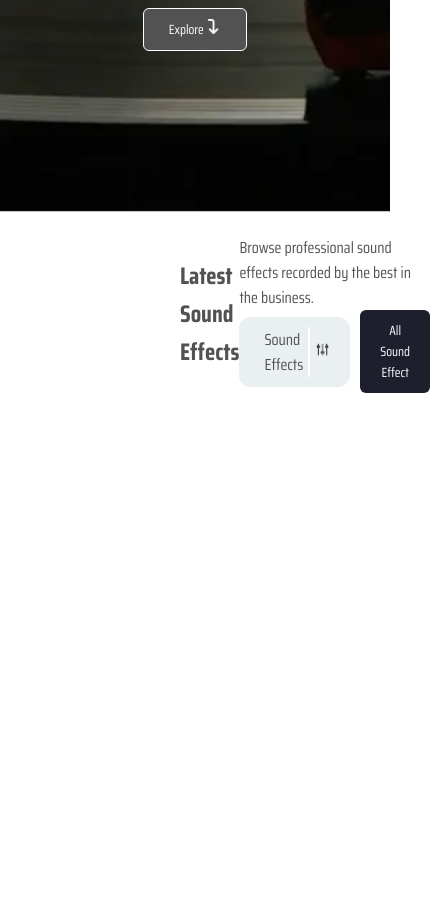
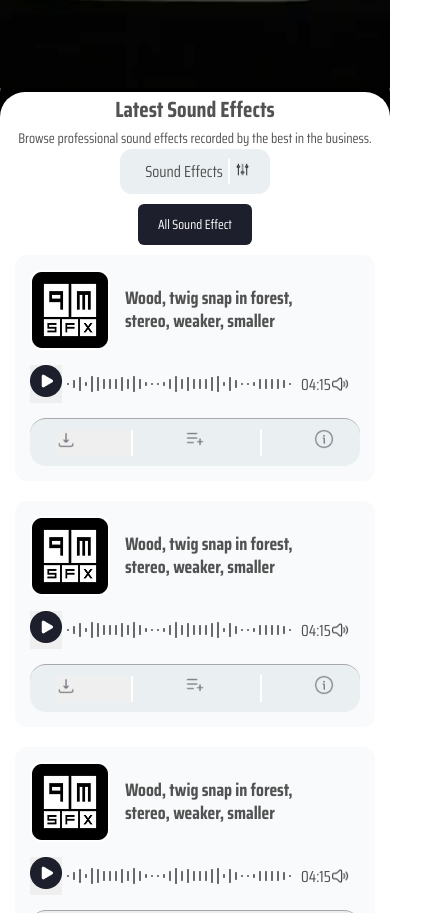
Before and after one commit to mushfiq0000/profunk-audio, a plain HTML site: page index.html in a window 390 px wide. Shown: the part 752-1665 px from the top of the page, 430 px wide, since content can reach past the window. Before the commit the page ends 1165 px from the top, so only its background shows below. Drawn offline with Linux system fonts and the light colour scheme.

Commit message:
make letest section and popular section

```diff
--- a/assect/js/script.js
+++ b/assect/js/script.js
@@ -0,0 +1,55 @@
+const container = document.getElementById("cardContainer")
+
+
+const cardTemplate = `
+     <div class="card-b">
+          <div class="card-sound">
+              <div class="card-header">
+                <img
+                  src="/assect/image/card-logo.png"
+                  class="card-logo"
+                  alt=""
+                />
+                <p class="card-p">
+                  Wood, twig snap in forest, <br />
+                  stereo, weaker, smaller
+                </p>
+              </div>
+
+              <div class="player-controls">
+                <button class="d-btn "> <img src="./assect/image/play-btn.png" alt=""></button>
+
+                <div class="audio-container">
+                  <img class="duration" class="frame" src="/assect/image/Frame 2147228474.png" alt="">
+                  <p>04:15</p>
+                  <img class="volume" src="/assect/image/volume-high.png" alt="">
+                </div>
+
+
+              </div>
+
+
+            <div class="action-btn">
+              <button class="ac-btn d-btn">
+                <img src="/assect/image/download-04.png" alt="" />
+              </button>
+
+              <div class="ac-btn">
+                <img src="/assect/image/list.png" class="icon" alt="" />
+              </div>
+
+
+              <div class="">
+                <img src="/assect/image/information-circle.png" class="icon" alt="" />
+              </div>
+
+
+            </div>
+          </div>
+        </div>
+`
+
+
+for (let i = 0; i < 12; i++){
+    container.innerHTML += cardTemplate;
+}
--- a/assect/style/style.css
+++ b/assect/style/style.css
@@ -12,13 +12,14 @@
 .navbar {
     width: 100%;
     padding: 20px 180px;
-    background-color: white;
+    background-color: rgb(234,239,242);
     display: flex;
     justify-content: space-between;
     align-items: center;
     border-bottom-left-radius: 25px;
     border-bottom-right-radius: 25px;
-    box-shadow: 0px 50px 20px rgb(0, 0, 0, 1);
+    position: fixed;
+    z-index: 50;
 }
 
 .logo img {
@@ -106,12 +107,16 @@
 
 
 /* latest section  */
+
+
 .latest-head{
     display: flex;
     justify-content: space-between;
     align-items: center;
     padding: 20px 180px;
-
+    border-top-left-radius: 25px;
+    border-top-right-radius: 25px;
+    box-shadow: 0px -25px 0px rgba(0, 0, 0, 9);
 }
 
 .latest-head P, div {
@@ -142,6 +147,149 @@
 
 }
 
+/* card */
+
+.card-b {
+    display: flex;
+    justify-content: center;
+    align-items: center;
+}
+
+.card-sound {
+    width: 360px;
+    background: white;
+    border-radius: 12px;
+    padding: 15px;
+    background: rgb(248,250,251);
+    box-sizing: border-box;
+}
+
+.card-header {
+    display: flex;
+    align-items: center;
+    gap: 15px;
+    margin-bottom: 15px;
+}
+
+.card-header img.logo {
+    width: 50px;
+    height: 50px;
+    margin-right: 15px;
+}
+
+.card-p {
+    font-size: 20px;
+    font-weight: 700;
+    line-height: 1.3;
+}
+
+.player-controls {
+    display: flex;
+    align-items: center;
+    margin-bottom: 15px;
+    gap: 5px;
+}
+
+.player-controls .player-btn {
+    width: 30px;
+    height: 30px;
+    border: none;
+    background-image: url('/assect/image/play-btn.png');
+    background-size: contain;
+    cursor: pointer;
+    margin-left: 20px;
+}
+
+.player-controls .audio-container {
+    flex: 1;
+    display: flex;
+    align-items: center;
+}
+
+.audio-container .duration {
+    font-size: 14px;
+    color: dimgray;
+    margin-right: 10px;
+}
+
+.player-controls img.volume{
+    width: 20px;
+    height: 20px;
+}
+
+.action-btn {
+    display: flex;
+    justify-content: space-around;
+    align-items: center;
+    border-top: 1px solid darkgray;
+    background: rgb(234,239,242);
+    padding: 10px 0px;
+    border-radius: 16px;
+}
+
+.action-btn img {
+    width: 20px;
+    height: 20px;
+
+}
+.d-btn{
+    border: none;
+}
+
+.ac-btn {
+    border-right: 2px solid white;
+    padding-right: 55px;
+}
+
+
+#cardContainer {
+    display: grid;
+    grid-template-columns: repeat(3, 1fr);
+    gap: 20px;
+    padding: 10px 70px;
+    margin-bottom: 120px;
+}
+
+/* Popular section */
+
+.p-header{
+    display: flex;
+    justify-content: space-between;
+    align-items: center;
+    padding: 20px 180px;
+    border-top-left-radius: 25px;
+    border-top-right-radius: 25px;
+}
+
+.popular-bg{
+    background: rgb(248,242,234);
+    border-radius: 35px;
+    padding: 30px 50px;
+
+}
+
+
+.image-grid {
+    display: grid;
+    grid-template-columns: repeat(4, 1fr);
+    gap: 20px;
+    width: 70%;
+    margin: 40px auto;
+}
+
+.image-grid img {
+    width: 100%;
+    height: auto;
+    display: block;
+    border-radius: 10px;
+}
+
+.img1 {
+    grid-column: span 2;
+}
+
+
+
 
 
 /* responsive */
@@ -160,4 +308,57 @@
     .menu{
         gap: 50px;
     }
+
+    /* latest section  */
+
+    .latest-head {
+        flex-direction: column;
+        padding: 0px;
+        text-align: center;
+    }
+
+    .latest-head h1 {
+        font-size: 22px;
+    }
+
+    .latest-head p {
+        font-size: 14px;
+    }
+
+    .sound-btn  {
+        flex-direction: column;
+        gap: 10;
+    }
+
+    #cardContainer {
+        grid-template-columns: repeat(1, 1fr);
+        padding: 10px 15px;
+    }
+
+    .card-sound{
+        width: 100%;
+    }
+    .card-p {
+        font-size: 18px;
+    }
+
+    .player-controls img.volume {
+        width: 18px;
+        height: 18px;
+    }
+
+    .image-grid {
+        grid-template-columns: repeat(1, 1fr);
+        width: 90%;
+    }
+
+    .img1 {
+        grid-column: span 1;
+    }
+    .p-header{
+        flex-direction: column;
+        padding: 0px;
+        text-align: center;
+    }
+
 }
--- a/index.html
+++ b/index.html
@@ -80,7 +80,7 @@
       </section>
 
       <!-- Latest Section -->
-      <section>
+      <section class="latest-b">
         <!-- header -->
         <div class="latest-head">
           <h1>Latest Sound Effects</h1>
@@ -104,9 +104,62 @@
           </div>
         </div>
 
+        <!-- card -->
+         <section id="cardContainer">
 
 
+
+         </section>
+
       </section>
+
+
+      <!-- Popular Section -->
+      <section class="popular-bg">
+        <!-- header -->
+        <div class="p-header">
+          <div>
+            <h1>Popular Sound Effect</h1>
+            <p>
+              Unique sound effects for download. You won't find them anywhere else.
+            </p>
+          </div>
+          <div class="sound-btn">
+            <button class="contact-btn">All Sound Categories</button>
+          </div>
+        </div>
+
+        <!-- Image -->
+        <section class="image-grid">
+           <div class="img1">
+          <img src="/assect/image/1.png" alt="">
+         </div>
+
+         <div class="img2">
+          <img src="/assect/image/2.png" alt="">
+         </div>
+
+         <div class="img">
+          <img src="/assect/image/3.png" alt="">
+         </div>
+
+         <div class="img">
+          <img src="/assect/image/4.png" alt="">
+         </div>
+
+         <div class="img">
+          <img src="/assect/image/5.png" alt="">
+         </div>
+
+         <div class="img1">
+          <img src="/assect/image/6.png" alt="">
+         </div>
+        </section>
+
+      </section>
+
+
+
     </main>
 
     <script src="/assect/js/script.js"></script>
```
Also changed, not shown: assect/image/1.png (added), assect/image/2.png (added), assect/image/3.png (added), assect/image/4.png (added), assect/image/5.png (added), assect/image/6.png (added), assect/image/policy.png (added), assect/image/popular-I1.png (added), assect/image/popular-I2.png (added), assect/image/popular-I3.png (added), assect/image/popular-I4.png (added), assect/image/popular-I5.png (added), assect/image/popular-I6.png (added).
